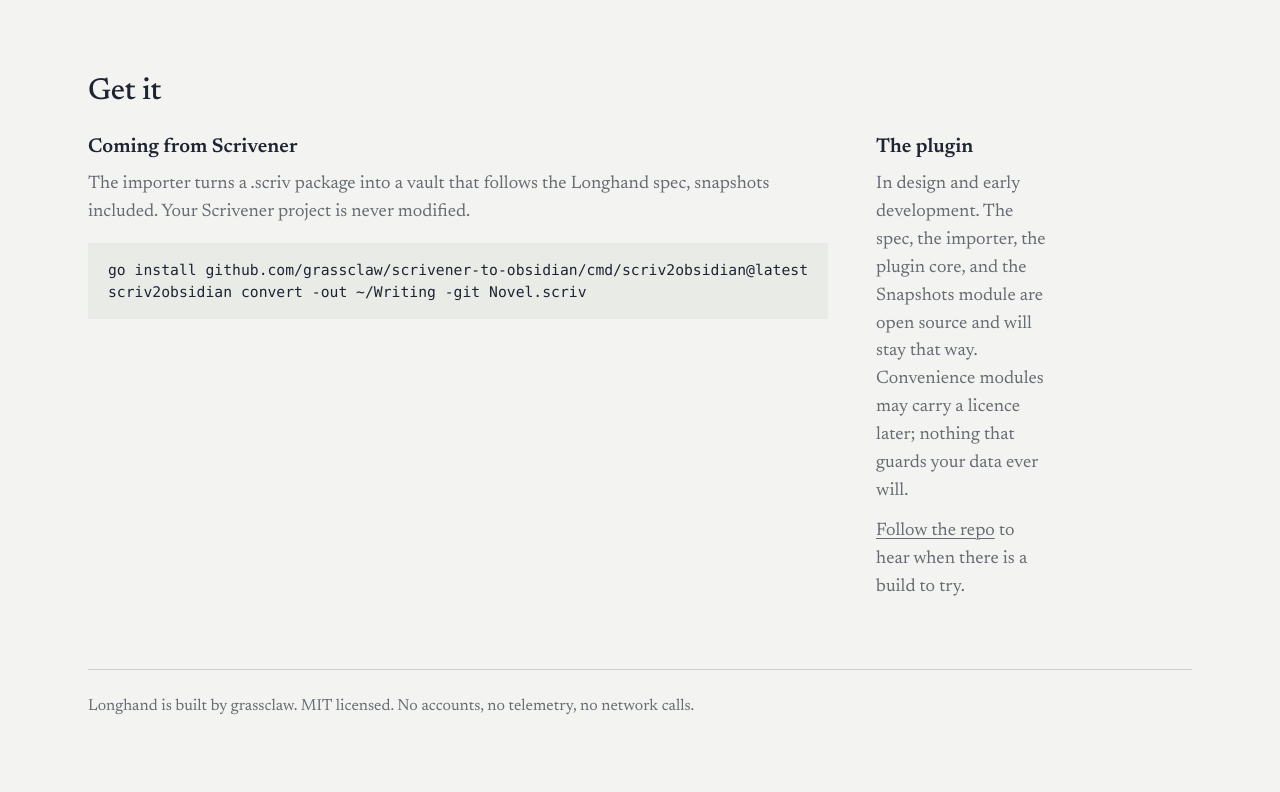
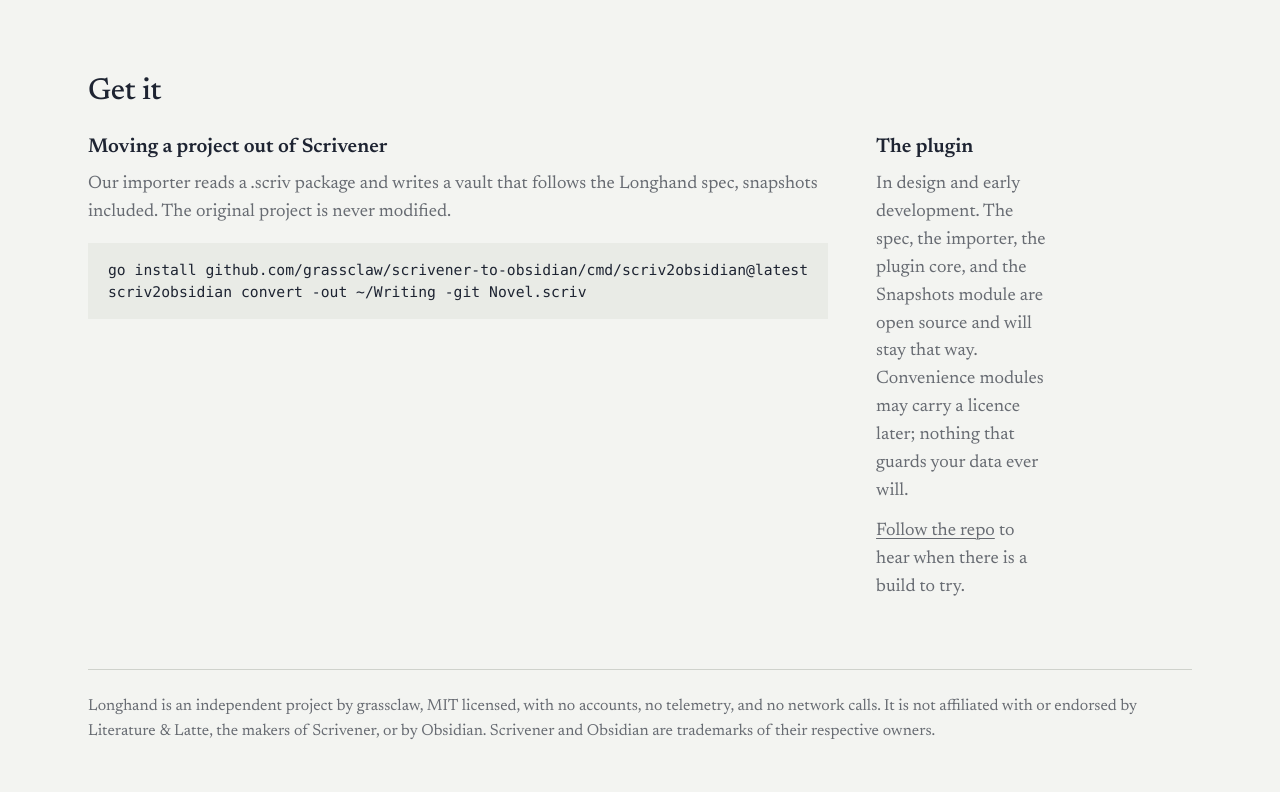
Before and after one commit to Longhand-io/longhand, a plain HTML site: page docs/index.html in a window 1280 px wide. Shown: the part 5973-6765 px from the top of the page. Before the commit the page ends 6740 px from the top, so only its background shows below. Drawn offline with Linux system fonts and the light colour scheme.

Commit message:
fix(site): reword the Scrivener heading and add an affiliation disclaimer

```diff
--- a/docs/index.html
+++ b/docs/index.html
@@ -417,8 +417,8 @@
     <h2>Get it</h2>
     <div class="two">
       <div>
-        <h3>Coming from Scrivener</h3>
-        <p>The importer turns a .scriv package into a vault that follows the Longhand spec, snapshots included. Your Scrivener project is never modified.</p>
+        <h3>Moving a project out of Scrivener</h3>
+        <p>Our importer reads a .scriv package and writes a vault that follows the Longhand spec, snapshots included. The original project is never modified.</p>
         <pre>go install github.com/grassclaw/scrivener-to-obsidian/cmd/scriv2obsidian@latest
 scriv2obsidian convert -out ~/Writing -git Novel.scriv</pre>
       </div>
@@ -430,7 +430,7 @@
     </div>
   </section>
 
-  <footer>Longhand is built by grassclaw. MIT licensed. No accounts, no telemetry, no network calls.</footer>
+  <footer>Longhand is an independent project by grassclaw, MIT licensed, with no accounts, no telemetry, and no network calls. It is not affiliated with or endorsed by Literature &amp; Latte, the makers of Scrivener, or by Obsidian. Scrivener and Obsidian are trademarks of their respective owners.</footer>
 </div>
 <script>
   // One motion moment: the diff tints in once the page has settled.
```
Also changed, not shown: README.md.
